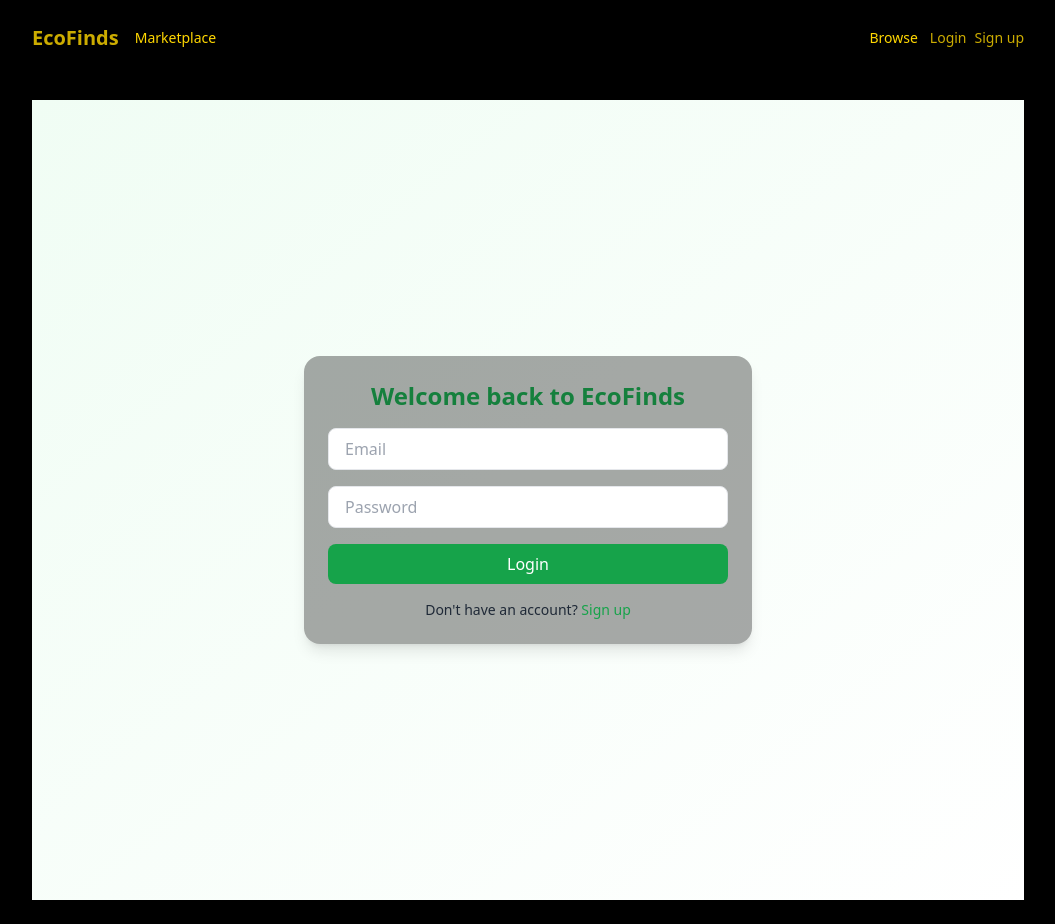
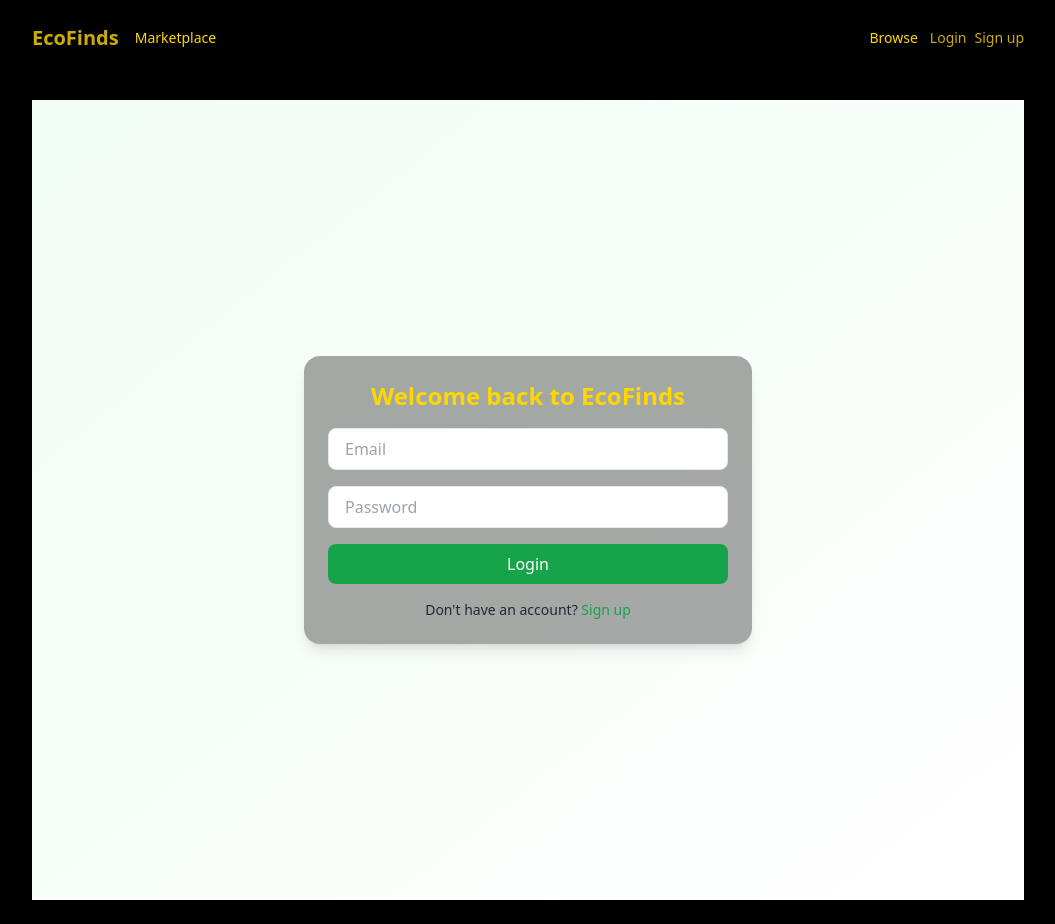
Before and after one commit to Deepakram007/Odoo-EcoFinds, a React (Vite) app in the folder ecofinds/: page /login in a window 1280 px wide. Shown: the whole page, without its empty margins (112-1167 px from the left). Built offline with nearby package versions, Linux system fonts and the light colour scheme.

Commit message:
Update Login.jsx

```diff
--- a/ecofinds/src/pages/Login.jsx
+++ b/ecofinds/src/pages/Login.jsx
@@ -19,7 +19,7 @@ export default function Login(){
   return (
     <div className="min-h-screen flex items-center justify-center bg-gradient-to-br from-green-50 to-white">
       <div className="w-full max-w-md p-8 card">
-        <h1 className="text-2xl font-bold text-green-700 text-center mb-4">Welcome back to EcoFinds</h1>
+        <h1 className="text-2xl font-bold text-gold text-center mb-4">Welcome back to EcoFinds</h1>
         <form onSubmit={submit} className="space-y-4">
           {err && <div className="text-red-500">{err}</div>}
           <input className="w-full border px-4 py-2 rounded-lg" placeholder="Email" value={email} onChange={e=>setEmail(e.target.value)} required />
```
